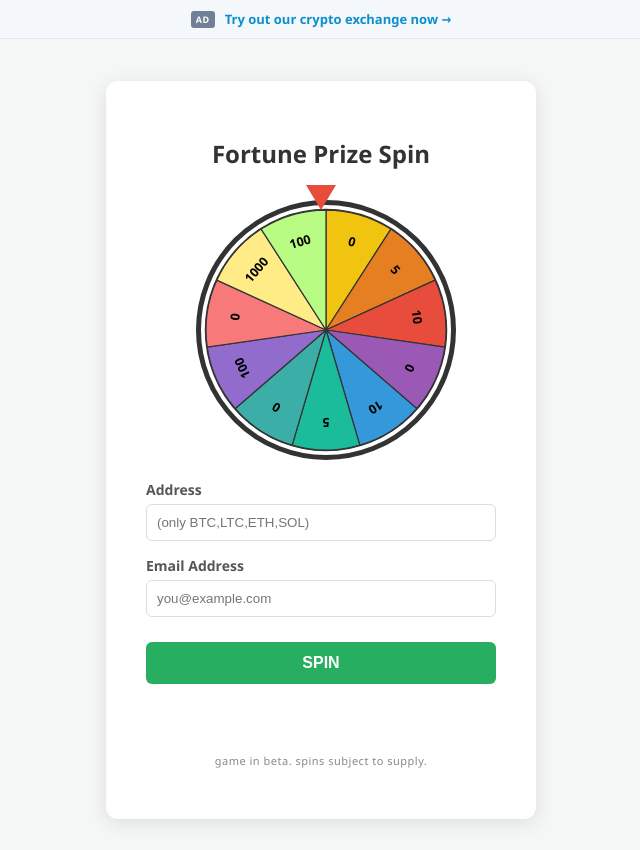
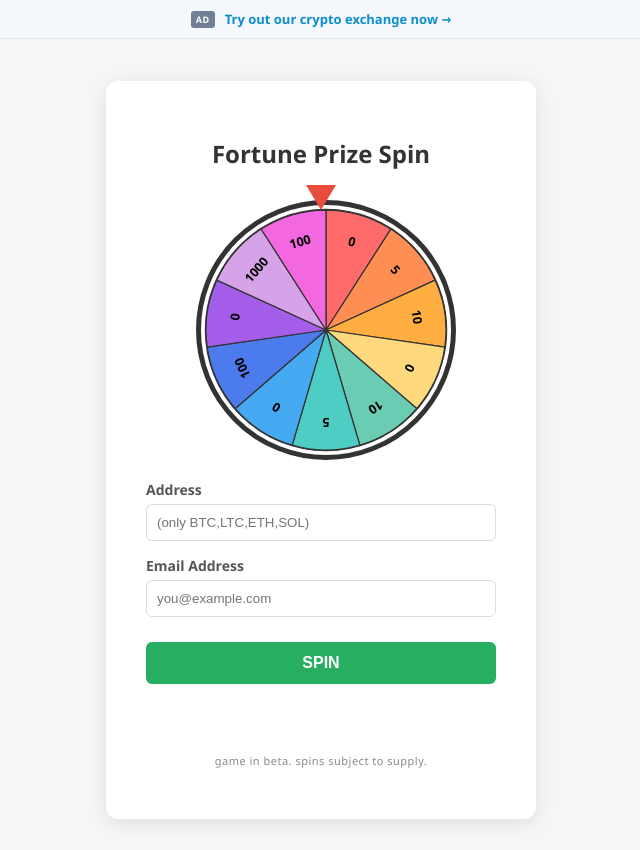
Before and after one commit to tfranciscosvc-dot/DexWheelGame, a PHP site: page / in a window 1280 px wide. Shown: the whole page, without its empty margins (319-959 px from the left). Run offline with PHP 8.4, Linux system fonts and the light colour scheme.

Commit message:
Update index.php
colors in "nice array" attempt

```diff
--- a/index.php
+++ b/index.php
@@ -223,8 +223,11 @@ if ((isset($_SESSION['has_spun']) && $_SESSION['has_spun'] === true) || file_exi
 <script>
     const WHEEL_VALUES = [0, 5, 10, 0, 10, 5, 0, 100, 0, 1000, 100];
     const ALLOWED_WIN_INDICES = [0, 1, 2, 3, 4, 5, 6, 8];
-    const COLORS = ["#f1c40f", "#e67e22", "#e74c3c", "#9b59b6", "#3498db", "#1abc9c", "#3baea7", "#916ccd","#f77979","#ffec87","#b9fc84","#fa84fc"];
-
+    //const COLORS = ["#f1c40f", "#e67e22", "#e74c3c", "#9b59b6", "#3498db", "#1abc9c", "#3baea7", "#916ccd","#f77979","#ffec87","#b9fc84","#fa84fc"];
+    const COLORS = [
+    "#FF6B6B", "#FF8E53", "#FFAE42", "#FFD97D",
+    "#6BCCB4", "#4ECDC4", "#45AAF2", "#4B7BEC",
+    "#A55EEA", "#D6A2E8", "#F368E0", "#718093"];
     const wheelSvg = document.getElementById('wheel');
     const spinForm = document.getElementById('spinForm');
     const spinBtn = document.getElementById('spinBtn');
```
